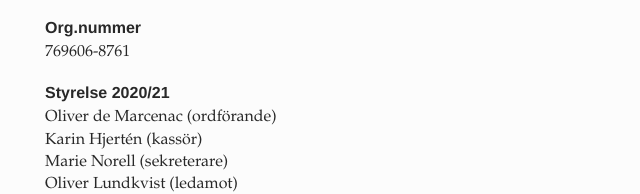
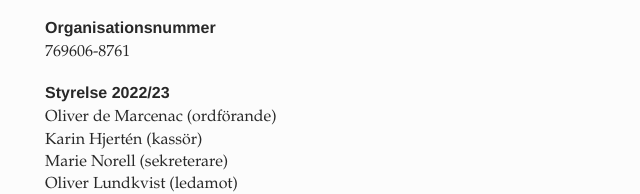
Before and after one commit to brf-harven-55/brf-harven-55.github.io, a plain HTML site: page index.html in a window 1280 px wide. Shown: the part 1110-1304 px from the top of the page, 320-960 px from the left. Drawn offline with Linux system fonts and the light colour scheme.

Commit message:
Update index.html

```diff
--- a/index.html
+++ b/index.html
@@ -152,10 +152,10 @@
         116 65 Stockholm
       </p>
 
-      <h3>Org.nummer</h3>
+      <h3>Organisationsnummer</h3>
       <p>769606-8761</p>
 
-      <h3>Styrelse 2020/21</h3>
+      <h3>Styrelse 2022/23</h3>
       <p>
         Oliver de Marcenac (ordförande)<br/>
         Karin Hjertén (kassör)<br/>
```
